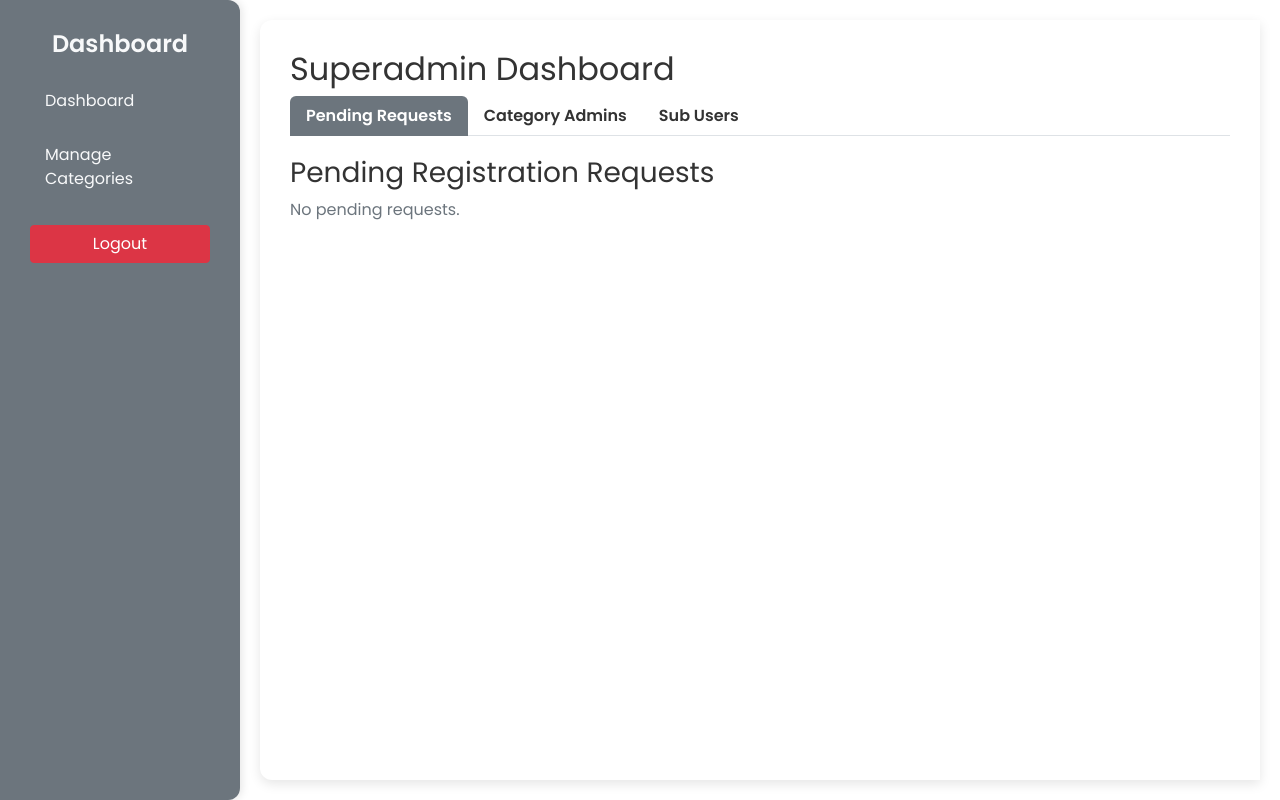
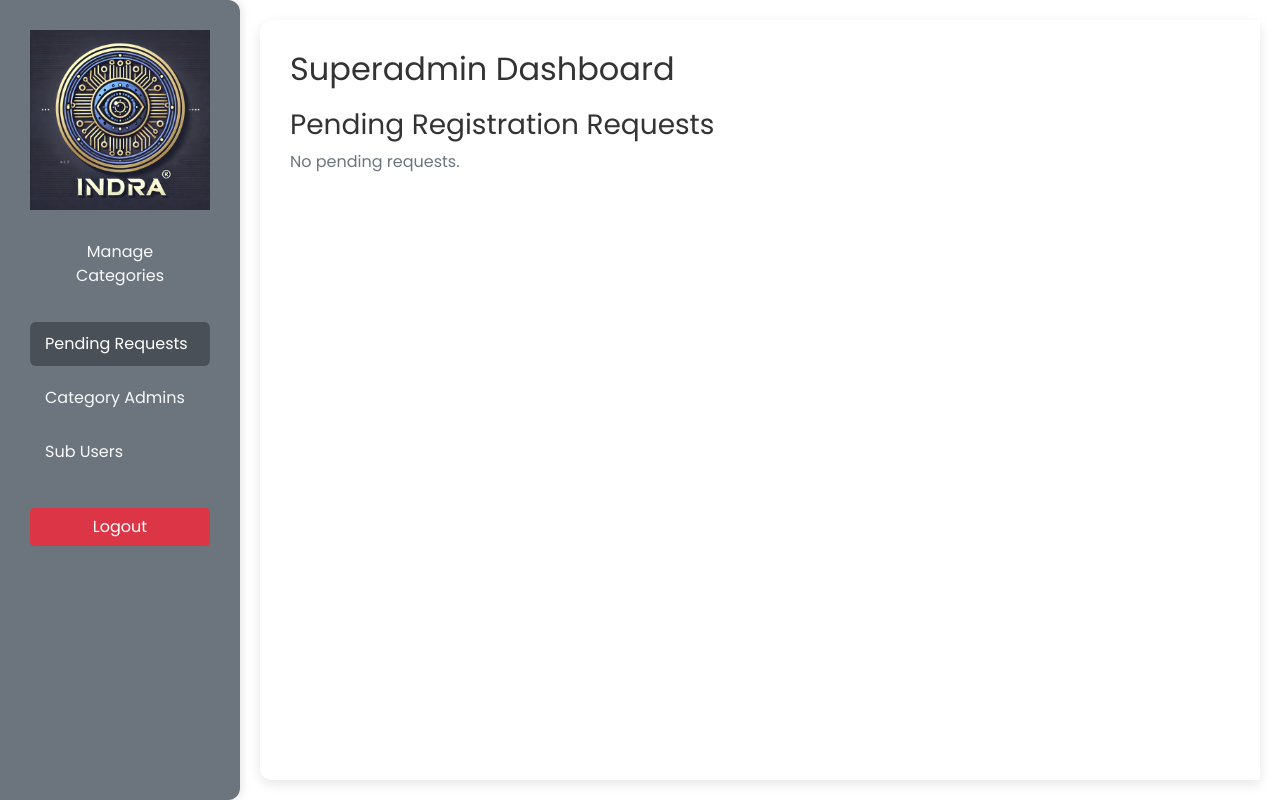
Before and after one commit to Vineetok/haptiq, a Flask app: page /approve_requests in a window 1280 px wide. Run offline with Flask 3, Linux system fonts and the light colour scheme; the visitor is signed in with stand-in values (Sample User, id 1); data that the repository does not hold is empty; parts of the project's set-up code (start-up, migrations or seed data) failed here and were passed over; some libraries are stand-ins or nearby versions.

Commit message:
nice bros

```diff
--- a/app.py
+++ b/app.py
@@ -20,9 +20,7 @@ categories_collection = db['categories']
 reports_collection = db['reports']
 requests_collection = db['registration_requests']
 
-############################################
-# LOGIN, LOGOUT, REGISTRATION ROUTES
-############################################
+
 @app.route('/')
 def home():
     return redirect(url_for('login'))
@@ -117,9 +115,6 @@ def register_admin():
     categories = list(categories_collection.find())
     return render_template('register_admin.html', categories=categories)
 
-############################################
-# CATEGORY DASHBOARD & PERSON MANAGEMENT
-############################################
 @app.route('/category_dashboard', methods=['GET', 'POST'])
 def category_dashboard():
     # Only category admins can access this dashboard
@@ -135,7 +130,6 @@ def category_dashboard():
         if action == 'add_person':
             new_person_name = request.form.get('new_person_name', '').strip()
             if new_person_name:
-                # Optionally, check for duplicates
                 if any(p['name'] == new_person_name for p in persons):
                     flash(f"Person '{new_person_name}' already exists.")
                 else:
@@ -262,9 +256,7 @@ def remove_sub_user():
         return redirect(url_for('category_dashboard'))
     else:
         return redirect(url_for('approve_requests'))
-############################################
-# REPORT, IMAGE RETRIEVAL, PDF EXPORT, ETC.
-############################################
+
 @app.route('/report')
 def report():
     if 'username' not in session:
@@ -272,20 +264,38 @@ def report():
     user = users_collection.find_one({'username': session['username']})
     if not user:
         return redirect(url_for('login'))
+
     selected_category = request.args.get('category', 'all')
     search_query = request.args.get('search', '')
     available_categories = session.get('categories')
     if not available_categories or available_categories == ['']:
         available_categories = [cat['name'] for cat in categories_collection.find()]
+
     query = {}
-    if selected_category != 'all':
-        query["category"] = selected_category
+    # For normal users, restrict reports to only their enrolled categories.
+    if session.get('role') == 'user':
+        if selected_category == 'all':
+            query["category"] = {"$in": available_categories}
+        else:
+            # If a specific category is selected, only use it if the user is enrolled in it.
+            if selected_category in available_categories:
+                query["category"] = selected_category
+            else:
+                # If user selects a category not in their subscription, return no reports.
+                query["category"] = {"$in": []}
+    else:
+        # For non-normal users (like superadmin), allow the selected filter without restrictions.
+        if selected_category != 'all':
+            query["category"] = selected_category
+
     if search_query:
         query["report_name"] = {'$regex': search_query, '$options': 'i'}
+
     reports = []
     try:
         raw_reports = reports_collection.find(query).sort('generated_at', -1)
         for report in raw_reports:
+            # Process image URLs for matches, if available.
             if 'matches' in report:
                 for match in report['matches']:
                     if 'Image' in match:
@@ -294,10 +304,12 @@ def report():
             reports.append(report)
     except Exception as e:
         flash(f"Error loading reports: {str(e)}")
+
     return render_template('report.html',
                            reports=reports,
                            selected_category=selected_category,
                            available_categories=available_categories)
+
 
 @app.route('/get_image/<file_id>')
 def get_image(file_id):
--- a/templates/approve_requests.html
+++ b/templates/approve_requests.html
@@ -29,13 +29,14 @@
       border-top-right-radius: 12px;
       border-bottom-right-radius: 12px;
       color: #fff;
+      text-align: center;
     }
-    .sidebar h4 {
-      color: #f8f9fa;
+    .sidebar-logo {
+      max-width: 100%;
+      height: auto;
       margin-bottom: 20px;
-      text-align: center;
-      font-weight: 600;
     }
+    /* Links in the sidebar */
     .sidebar a {
       color: #f8f9fa;
       text-decoration: none;
@@ -48,6 +49,21 @@
     .sidebar a:hover {
       background-color: #495057;
     }
+
+    /* Override default nav-link styling for vertical pills in the sidebar */
+    .nav-pills .nav-link {
+      color: #f8f9fa;
+      background: none;
+      border-radius: 6px;
+      text-align: left;
+    }
+    .nav-pills .nav-link:hover {
+      background-color: #495057;
+    }
+    .nav-pills .nav-link.active {
+      background-color: #495057 !important;
+    }
+
     /* Content area styling */
     .content {
       flex: 1;
@@ -58,20 +74,6 @@
       margin: 20px;
       box-shadow: 0 4px 12px rgba(0, 0, 0, 0.1);
     }
-    /* Nav-tabs styling */
-    .nav-tabs .nav-link {
-      color: #333;
-      font-weight: 600;
-      border: none;
-    }
-    .nav-tabs .nav-link.active {
-      background-color: #6c757d !important;
-      color: #fff !important;
-      border-radius: 6px 6px 0 0;
-    }
-    .tab-content {
-      margin-top: 20px;
-    }
     /* Table styling */
     .table thead th {
       background-color: #6c757d;
@@ -80,43 +82,83 @@
     .table-striped tbody tr:nth-of-type(odd) {
       background-color: rgba(108, 117, 125, 0.1);
     }
-    </style>
+    /* Adjust spacing for headings in content */
+    h2 {
+      margin-bottom: 20px;
+    }
+    h3 {
+      margin-top: 20px;
+    }
+  </style>
 </head>
 <body>
   <div class="wrapper">
     <!-- Sidebar -->
     <div class="sidebar">
-      <h4>Dashboard</h4>
-      <a href="{{ url_for('approve_requests') }}">Dashboard</a>
+      <!-- Logo -->
+      <img src="{{ url_for('static', filename='logo.jpeg') }}" alt="Logo" class="sidebar-logo">
+
+
       <a href="{{ url_for('manage_category') }}">Manage Categories</a>
+
+      <!-- Vertical nav-pills for the three sections -->
+      <div class="nav flex-column nav-pills mt-4" id="sidebarTab" role="tablist" aria-orientation="vertical">
+        <a
+          class="nav-link active"
+          id="pending-tab"
+          data-toggle="pill"
+          href="#pending"
+          role="tab"
+          aria-controls="pending"
+          aria-selected="true"
+        >
+          Pending Requests
+        </a>
+        <a
+          class="nav-link"
+          id="admins-tab"
+          data-toggle="pill"
+          href="#admins"
+          role="tab"
+          aria-controls="admins"
+          aria-selected="false"
+        >
+          Category Admins
+        </a>
+        <a
+          class="nav-link"
+          id="subUsers-tab"
+          data-toggle="pill"
+          href="#subUsers"
+          role="tab"
+          aria-controls="subUsers"
+          aria-selected="false"
+        >
+          Sub Users
+        </a>
+      </div>
+
+      <!-- Logout button -->
       <form action="{{ url_for('logout') }}" method="GET" class="mt-4">
         <button type="submit" class="btn btn-danger btn-block">Logout</button>
       </form>
     </div>
+
     <!-- Main Content -->
     <div class="content">
       <h2>Superadmin Dashboard</h2>
-      <ul class="nav nav-tabs" id="superadminTab" role="tablist">
-        <li class="nav-item">
-          <a class="nav-link active" id="pending-tab" data-toggle="tab" href="#pending" role="tab" aria-controls="pending" aria-selected="true">
-            Pending Requests
-          </a>
-        </li>
-        <li class="nav-item">
-          <a class="nav-link" id="admins-tab" data-toggle="tab" href="#admins" role="tab" aria-controls="admins" aria-selected="false">
-            Category Admins
-          </a>
-        </li>
-        <li class="nav-item">
-          <a class="nav-link" id="subUsers-tab" data-toggle="tab" href="#subUsers" role="tab" aria-controls="subUsers" aria-selected="false">
-            Sub Users
-          </a>
-        </li>
-      </ul>
-      <div class="tab-content" id="superadminTabContent">
+
+      <!-- Tab panes (moved from nav-tabs to here, controlled by the sidebar) -->
+      <div class="tab-content" id="sidebarTabContent">
+
         <!-- Pending Registration Requests Section -->
-        <div class="tab-pane fade show active" id="pending" role="tabpanel" aria-labelledby="pending-tab">
-          <h3 class="mt-3">Pending Registration Requests</h3>
+        <div
+          class="tab-pane fade show active"
+          id="pending"
+          role="tabpanel"
+          aria-labelledby="pending-tab"
+        >
+          <h3>Pending Registration Requests</h3>
           {% if requests %}
             <div class="table-responsive">
               <table class="table table-striped">
@@ -157,9 +199,15 @@
             <p class="text-muted">No pending requests.</p>
           {% endif %}
         </div>
+
         <!-- Category Admins Section -->
-        <div class="tab-pane fade" id="admins" role="tabpanel" aria-labelledby="admins-tab">
-          <h3 class="mt-3">Category Admins</h3>
+        <div
+          class="tab-pane fade"
+          id="admins"
+          role="tabpanel"
+          aria-labelledby="admins-tab"
+        >
+          <h3>Category Admins</h3>
           {% if category_admins %}
             <div class="table-responsive">
               <table class="table table-bordered">
@@ -190,9 +238,15 @@
             <p class="text-muted">No category admins found.</p>
           {% endif %}
         </div>
+
         <!-- Sub Users Section -->
-        <div class="tab-pane fade" id="subUsers" role="tabpanel" aria-labelledby="subUsers-tab">
-          <h3 class="mt-3">Sub Users Under Category Admins</h3>
+        <div
+          class="tab-pane fade"
+          id="subUsers"
+          role="tabpanel"
+          aria-labelledby="subUsers-tab"
+        >
+          <h3>Sub Users Under Category Admins</h3>
           {% if category_users %}
             {% for cat, sub_users in category_users.items() %}
               <h4>{{ cat }}</h4>
--- a/templates/report.html
+++ b/templates/report.html
@@ -191,7 +191,7 @@
       <div class="header-row">
         <!-- Title -->
         <div class="d-flex align-items-center">
-          <h1 class="header-title">Detection Reports</h1>
+          <h1 class="header-title"> Reports</h1>
         </div>
         <!-- Filter Form (Category Select & Filter Button) -->
         <form method="get" action="{{ url_for('report') }}" class="d-flex align-items-center me-3">
```
Also changed, not shown: templates/login.html (+26 -14 lines), templates/register.html (+41 -14 lines), templates/register_admin.html (+26 -16 lines).
